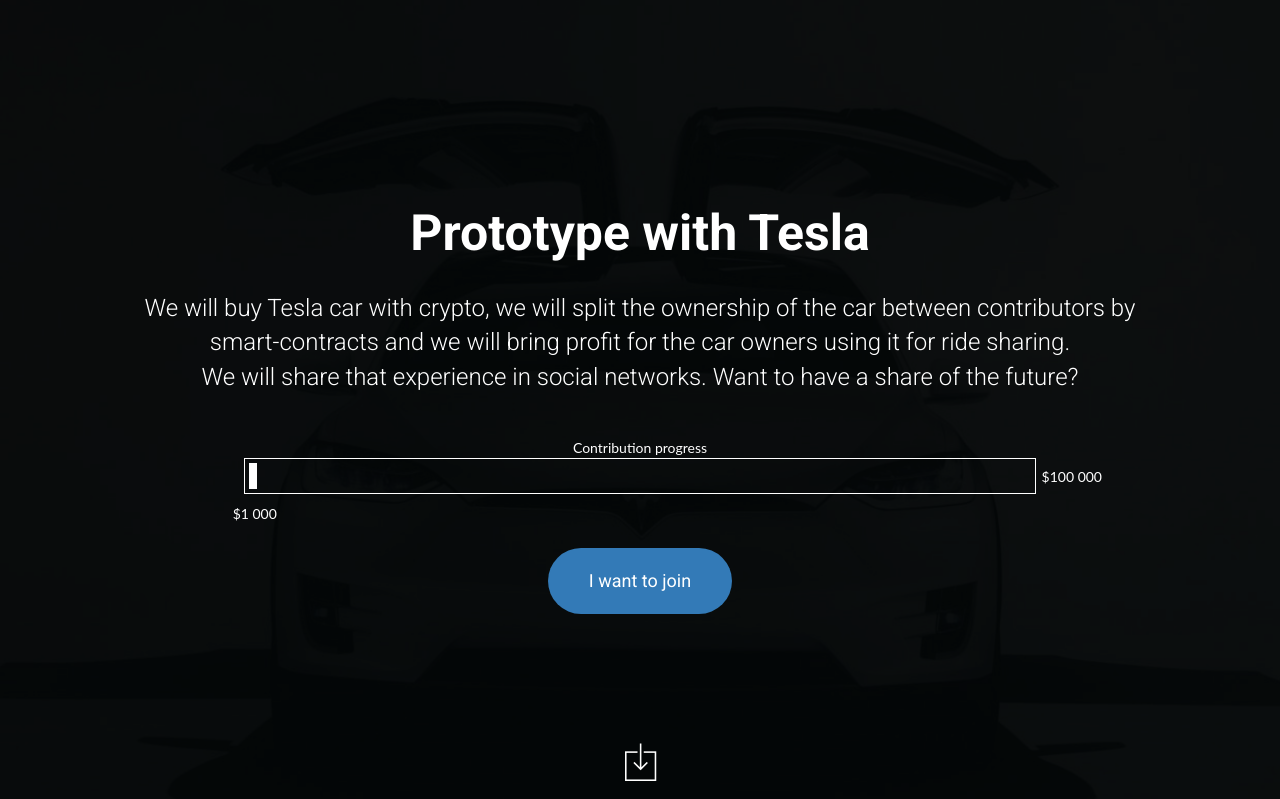
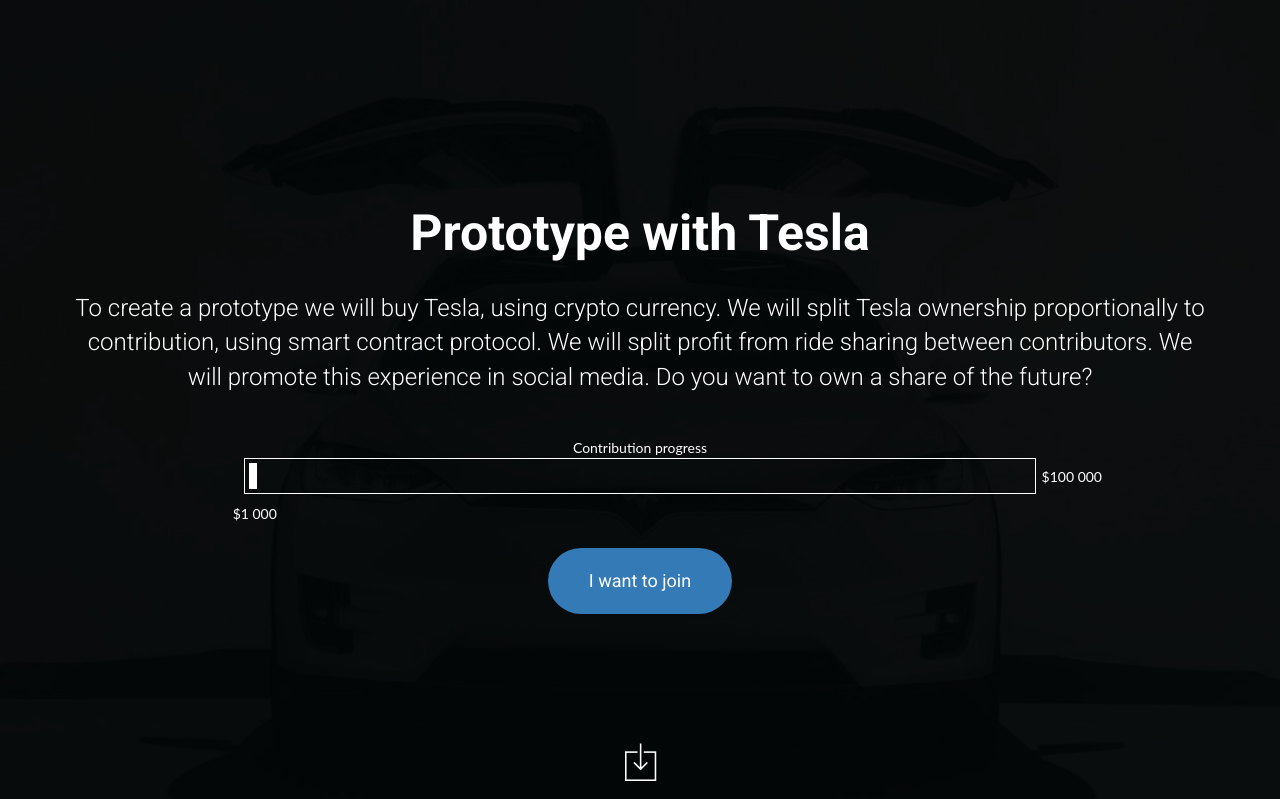
Before and after one commit to HereYouGothefirst/web-site, a PHP site: page /tesla-prototype.php in a window 1280 px wide. Shown: the top 799 px of the page. Run offline with PHP 8.4, Linux system fonts and the light colour scheme; some web fonts are replaced.

Commit message:
HYG-18 fix version

```diff
--- a/inc/footer.php
+++ b/inc/footer.php
@@ -5,7 +5,7 @@
 <script src="assets/js/bootstrap.min.js"></script>
 <script src="assets/js/wow.min.js"></script>
 <script src="assets/js/owl.carousel.js"></script>
-<script src="assets/js/script.js?v=1.0.8"></script>
+<script src="assets/js/script.js?v=1.0.13"></script>
 
 </body>
 </html>
--- a/inc/header.php
+++ b/inc/header.php
@@ -15,7 +15,7 @@
     <link rel="stylesheet" href="assets/css/owl.theme.css">
     <!--    <link rel="stylesheet" href="assets/css/animate.css">-->
     <link rel="stylesheet" href="assets/css/style.css?v=1.0.10">
-    <link rel="stylesheet" href="assets/css/override-styles.css?v=1.0.12">
+    <link rel="stylesheet" href="assets/css/override-styles.css?v=1.0.13">
 
     <link rel="icon" type="image/png" href="/favicon.png">
 
--- a/tesla-prototype.php
+++ b/tesla-prototype.php
@@ -56,11 +56,11 @@
                         Prototype with Tesla
                     </h1>
                     <p>
-                        We will buy Tesla car with crypto, we will split the ownership of the car between
-                        contributors
-                        by</br>
-                        smart-contracts and we will bring profit for the car owners using it for ride sharing.</br>
-                        We will share that experience in social networks. Want to have a share of the future?
+                        To create a prototype we will buy Tesla, using crypto currency. We will split Tesla ownership
+                        proportionally to contribution, using smart contract protocol. We will split profit from ride
+                        sharing between contributors. We will promote this experience in social media. Do you want to
+                        own a share of the future?
+
                     </p>
 
                     <div class="contribution-progress">
@@ -75,7 +75,7 @@
                         <div class="contribution-progress__goal">$100 000</div>
                     </div>
 
-                    <a href="#subscribe" class="btn btn-primary btn-lg want-to-join-button">I want to join</a>
+                    <a href="#subscribe" class="btn btn-primary btn-lg want-to-join-button page-link">I want to join</a>
 
                 </div>
             </div>
```
